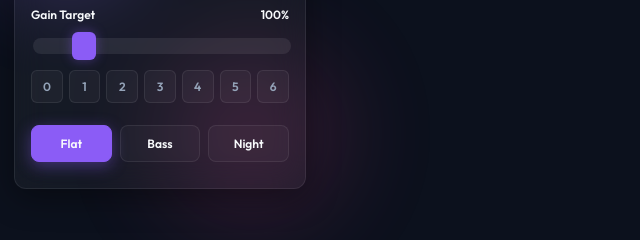
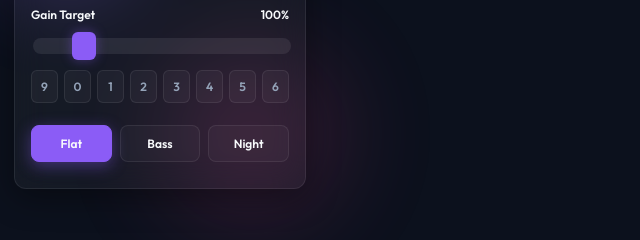
Before and after one commit to vadimcastro/SoundFox, a website built with Vite: page index.html in a window 1280 px wide. Shown: the part 137-377 px from the top of the page, 0-640 px from the left. Built offline with nearby package versions, Linux system fonts and the light colour scheme; some packages are replaced by stand-ins of ours.

Commit message:
feat: added discrete 50% hardware preset mapping to keyboard 9 index

```diff
--- a/src/main.ts
+++ b/src/main.ts
@@ -26,7 +26,8 @@ document.querySelector<HTMLDivElement>('#app')!.innerHTML = `
       </div>
       <input type="range" id="volSlider" min="0" max="600" value="100" />
       <div class="presets-row">
-        <button class="preset-btn" data-val="0">0</button>
+        <button class="preset-btn" data-val="50" title="Half Volume (50%)">9</button>
+        <button class="preset-btn" data-val="0" title="Mute (0%)">0</button>
         <button class="preset-btn" data-val="100">1</button>
         <button class="preset-btn" data-val="200">2</button>
         <button class="preset-btn" data-val="300">3</button>
@@ -95,6 +96,9 @@ document.addEventListener('keydown', (e) => {
     const val = key * 100;
     updateSliderUI(val);
     sendVolMessage(val / 100);
+  } else if (e.key === '9') {
+    updateSliderUI(50);
+    sendVolMessage(0.5);
   }
 });
 
--- a/src/style.css
+++ b/src/style.css
@@ -240,7 +240,7 @@ input[type=range]::-moz-range-thumb:hover {
 
 .presets-row {
   display: grid;
-  grid-template-columns: repeat(7, 1fr);
+  grid-template-columns: repeat(8, 1fr);
   gap: 6px;
   margin-top: 14px;
   width: 100%;
```
